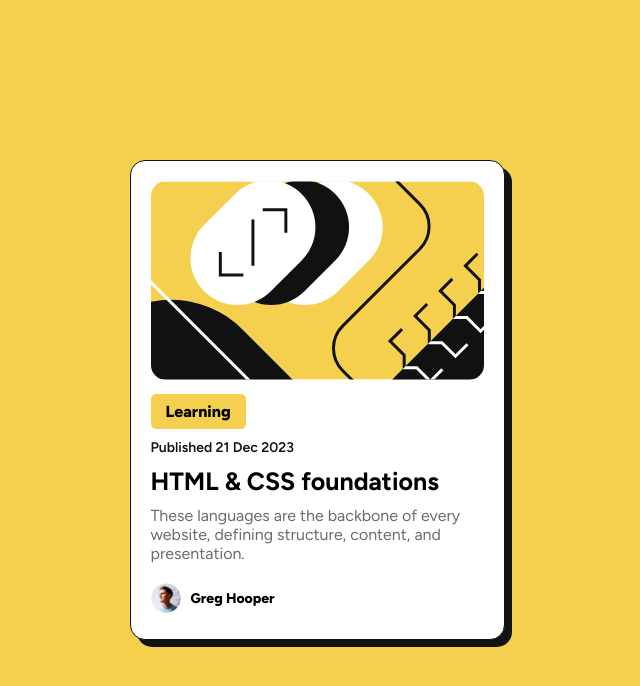
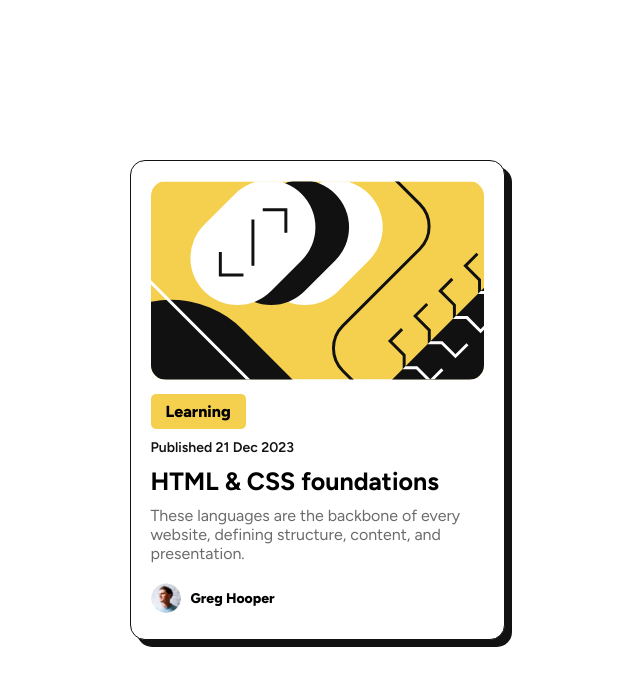
Before and after one commit to Vivekanand927/fem-Blog-preview-card, a plain HTML site: page index.html in a window 1280 px wide. Shown: the whole page, without its empty margins (323-963 px from the left). Drawn offline with Linux system fonts and the light colour scheme.

```diff
--- a/style.css
+++ b/style.css
@@ -14,7 +14,7 @@
 
 html {
   font-family: "Figtree", sans-serif;
-  background-color: var(--yellow-color);
+  /* background-color: var(--yellow-color); */
   font-size: 16px;
 }
 
```
